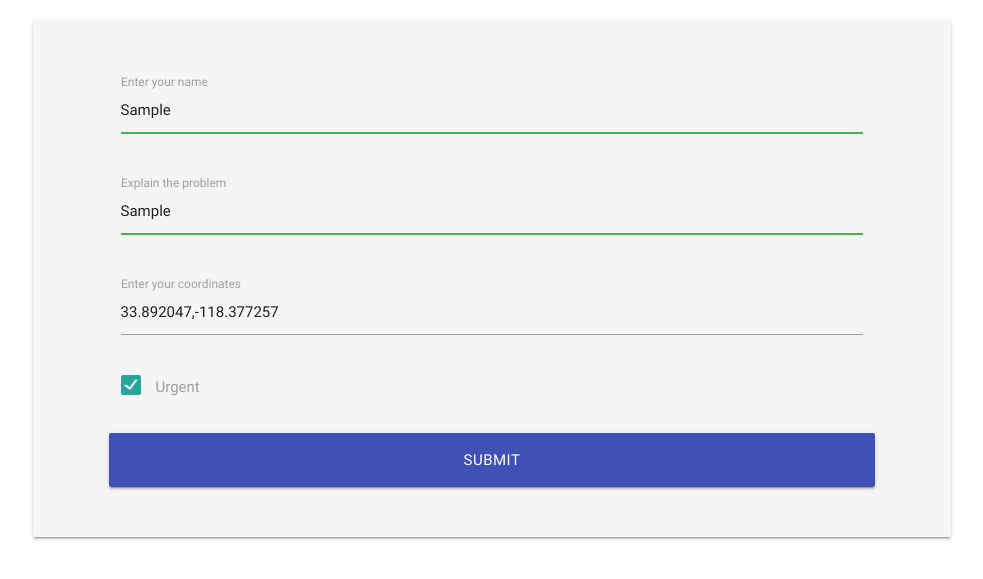
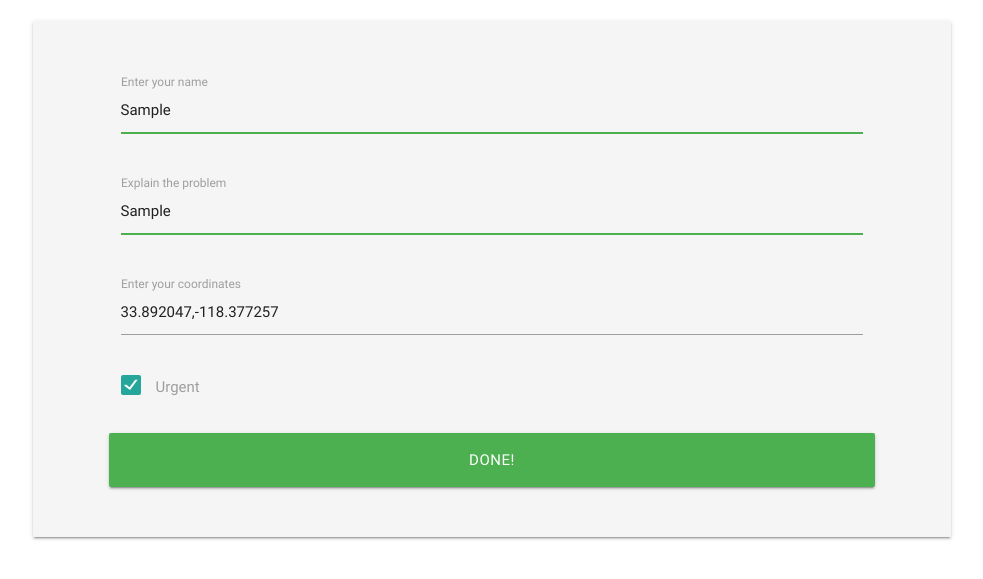
Before and after one commit to petercunha/NGC-Hackathon, a website: page frontend/complain.html in a window 1280 px wide. Both pictures are taken after typing "Sample", "Sample" into the empty fields and a click on the button "SUBMIT". Shown: the part 107-686 px from the top of the page, without its empty margins (148-1131 px from the left). Drawn offline with nearby package versions, Linux system fonts and the light colour scheme; no server answers.

Commit message:
Add button click feedback on the complain.html page

```diff
--- a/frontend/complain.html
+++ b/frontend/complain.html
@@ -90,6 +90,14 @@
         $("#submitBtn").click(function(e) {
             e.preventDefault();
 
+            $("#submitBtn").addClass("disabled")
+            $("#submitBtn").text("Processing...")
+            setTimeout(function () {
+              $("#submitBtn").removeClass("disabled")
+              $("#submitBtn").addClass("green")
+              $("#submitBtn").text("Done!")
+            }, 1100);
+
             var formData = $('form').serializeArray();
             socket.emit('msg', formData);
         })
```
